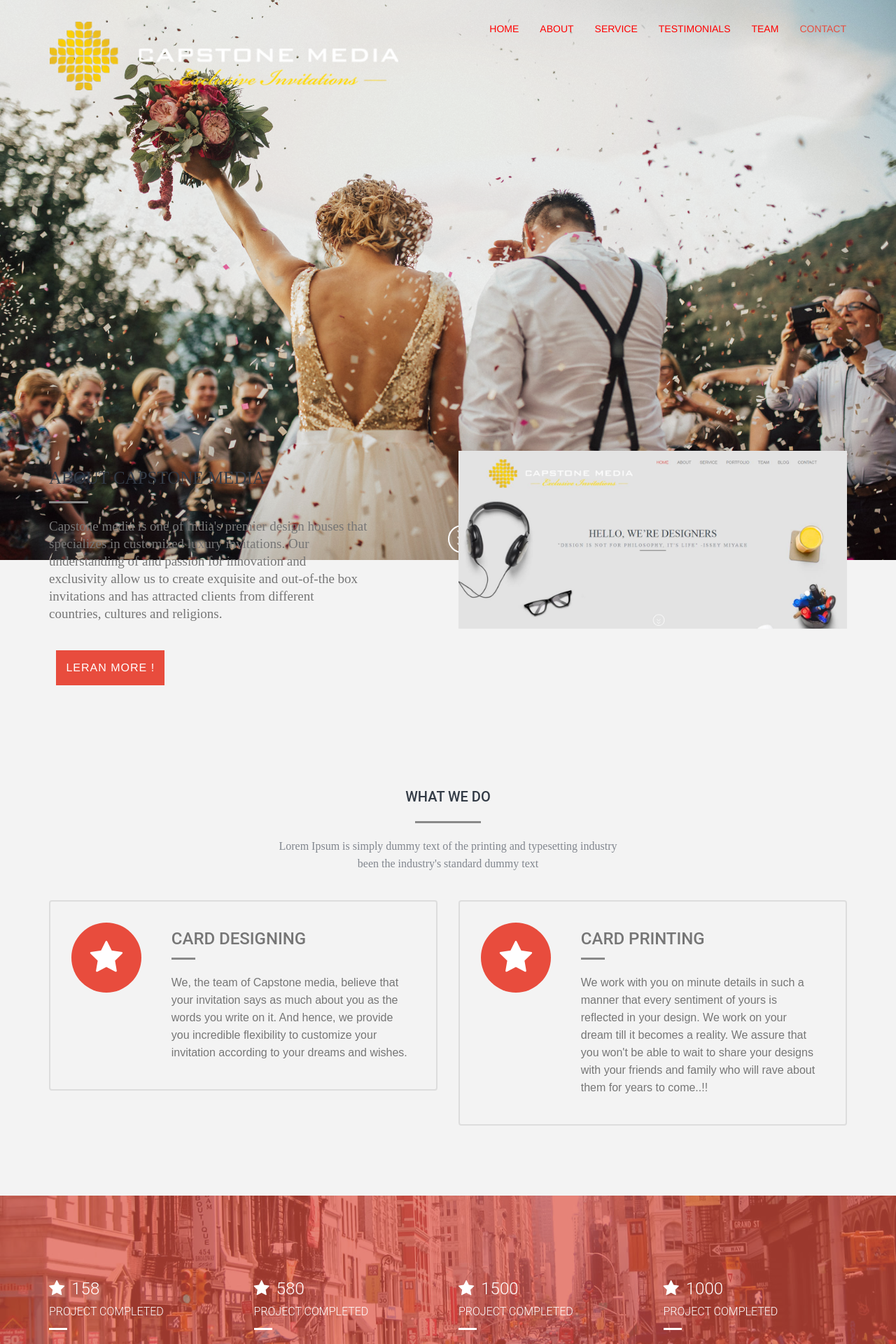
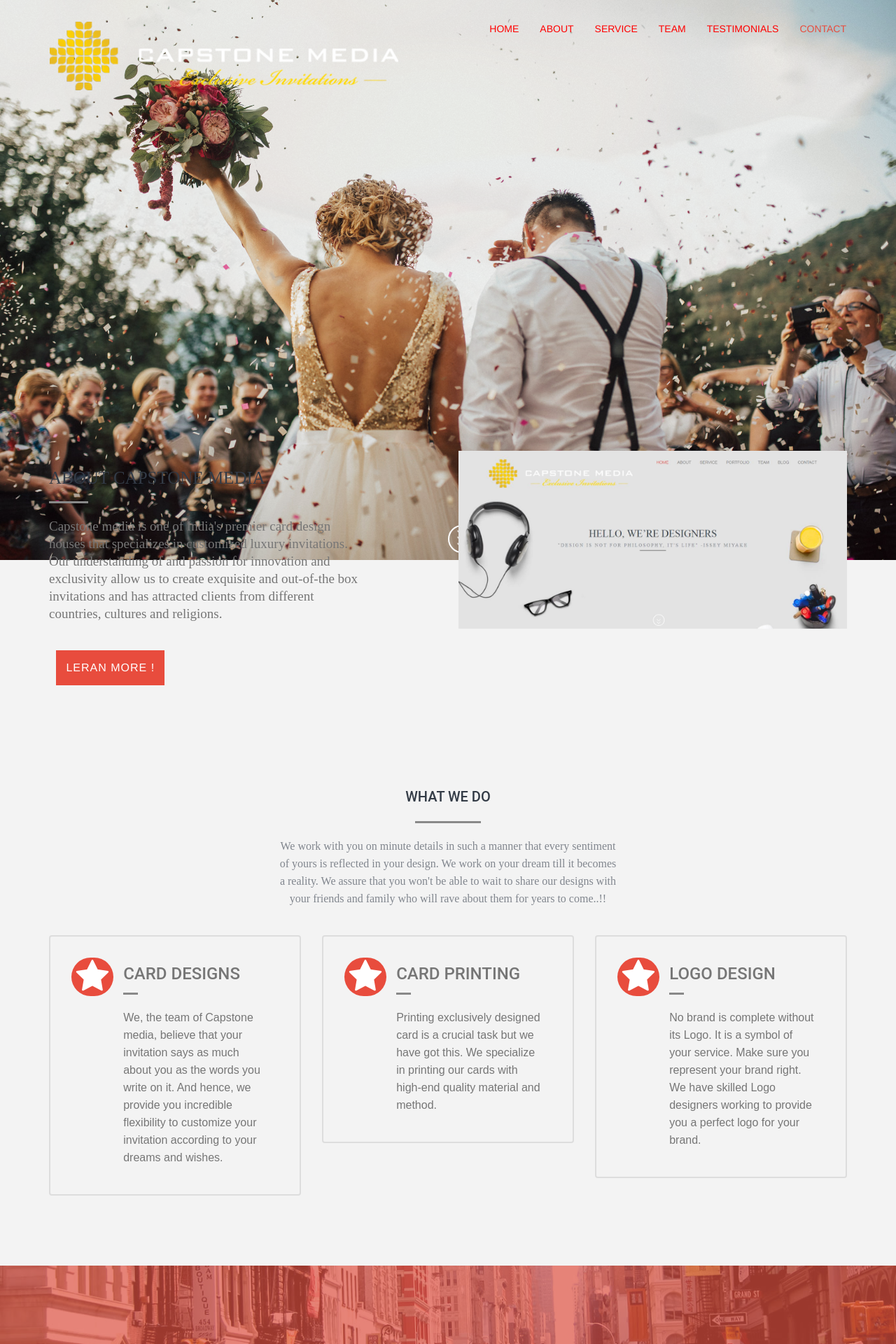
Before and after one commit to PrasannaInamdar/capstonemedia.in, a Flask app: page / in a window 1280 px wide. Shown: the top 1920 px of the page at 70% size. Run offline with Flask 2, Linux system fonts and the light colour scheme; some libraries are stand-ins or nearby versions.

Commit message:
lil changes

```diff
--- a/static/css/style.css
+++ b/static/css/style.css
@@ -456,22 +456,22 @@ a:hover{
 }
 
 .single_left_icon{
-    width: 25%;
+    width: 20%;
     float: left;
     display: inline-block;
-    margin-right: 20px;
+    margin-right: 15px;
 	transition:.6s;
 }
 .single_left_icon i{
 	color: #fff;
     font-size: 50px;
     background: #e84c3d;
-    padding: 20px;
-    border-radius: 50px;
-    width: 100px;
-    height: 100px;
+    padding: 5px;
+    border-radius: 45px;
+    width: 60px;
+    height: 55px;
     text-align: center;
-    line-height: 62px;
+    line-height: 45px;
 
 }
 .single_right_text{
--- a/templates/index.html
+++ b/templates/index.html
@@ -286,9 +286,8 @@ function growShrinkLogo() {
 							<li class="active"><a href="#home">Home</a></li>
 							<li><a href="#abouts">ABOUT</a></li>
 							<li><a href="#service">Service</a></li>
+							<li><a href="#team">Team</a></li>
 							<li><a href="#testimonial">Testimonials</a></li>
-							<li><a href="#team">Team</a></li>
-
 							<li><a href="#contact">Contact</a></li>
 
 						  </ul>
@@ -358,7 +357,7 @@ function growShrinkLogo() {
 						<div class="single_abouts wow fadeInLeft" data-wow-duration="1s">
 							<h2>ABOUT CAPSTONE MEDIA</h2>
 							<div class="separetor2"></div>
-							<p>Capstone media is one of India's premier design houses that specializes in customized luxury invitations. Our understanding of and passion for innovation and exclusivity allow us to create exquisite and out-of-the box invitations and has attracted clients from different countries, cultures and religions.</p>
+							<p>Capstone media is one of India's premier card design houses that specializes in customized luxury invitations. Our understanding of and passion for innovation and exclusivity allow us to create exquisite and out-of-the box invitations and has attracted clients from different countries, cultures and religions.</p>
 
 							<a href="" class="btn pink-btn">LERAN MORE !</a>
 						</div>
@@ -383,25 +382,25 @@ function growShrinkLogo() {
 				<div class="head_title text-center wow fadeIn" data-wow-duration="1.5s">
 					<h2>WHAT WE DO</h2>
 					<div class="separetor"></div>
-					<p>Lorem Ipsum is simply dummy text of the printing and typesetting industry been the industry's standard dummy text </p>
+					<p>We work with you on minute details in such a manner that every sentiment of yours is reflected in your design. We work on your dream till it becomes a reality. We assure that you won't be able to wait to share our designs with your friends and family who will rave about them for years to come..!!</p>
 				</div>
 				<div class="wedo_content_area">
 
-					<div class="col-md-6 col-sm-6 col-xs-12">
+					<div class="col-md-4 col-sm-4 col-xs-12">
 						<div class="single_wedo wow fadeIn" data-wow-duration="1s">
 							<div class="single_left_icon">
 								<a href=""><i class="fa fa-star"></i></a>
 							</div>
 
 							<div class="single_right_text">
-								<h4>Card Designing</h4>
+								<h4>Card Designs</h4>
 								<div class="separetor2"></div>
 								<p>We, the team of Capstone media, believe that your invitation says as much about you as the words you write on it. And hence, we provide you incredible flexibility to customize your invitation according to your dreams and wishes.</p>
 							</div>
 						</div>
 					</div>
 
-					<div class="col-md-6 col-sm-6 col-xs-12">
+					<div class="col-md-4 col-sm-4 col-xs-12">
 						<div class="single_wedo wow fadeIn" data-wow-duration="1s">
 							<div class="single_left_icon">
 								<a href=""><i class="fa fa-star"></i></a>
@@ -410,7 +409,21 @@ function growShrinkLogo() {
 							<div class="single_right_text">
 								<h4>Card Printing</h4>
 								<div class="separetor2"></div>
-								<p> We work with you on minute details in such a manner that every sentiment of yours is reflected in your design. We work on your dream till it becomes a reality. We assure that you won't be able to wait to share your designs with your friends and family who will rave about them for years to come..!!</p>
+								<p>Printing exclusively designed card is a crucial task but we have got this. We specialize in printing our cards with high-end quality material and method.</p>
+							</div>
+						</div>
+					</div>
+
+					<div class="col-md-4 col-sm-4 col-xs-12">
+						<div class="single_wedo wow fadeIn" data-wow-duration="1s">
+							<div class="single_left_icon">
+								<a href=""><i class="fa fa-star"></i></a>
+							</div>
+
+							<div class="single_right_text">
+								<h4>Logo Design</h4>
+								<div class="separetor2"></div>
+								<p> No brand is complete without its Logo. It is a symbol of your service. Make sure you represent your brand right. We have skilled Logo designers working to provide you a perfect logo for your brand.</p>
 							</div>
 						</div>
 					</div>
@@ -436,21 +449,21 @@ function growShrinkLogo() {
 						<div class="col-md-3 col-sm-6 col-xs-12">
 							<div class="sinle_counter wow fadeIn" data-wow-duration="1.8s">
 								<h4><i class="fa fa-star"></i><span class="static-counter">580</span></h4>
-								<p>PROJECT COMPLETED</p>
+								<p>Current Projects</p>
 								<div class="separetorwhite"></div>
 							</div>
 						</div>
 						<div class="col-md-3 col-sm-6 col-xs-12">
 							<div class="sinle_counter wow fadeIn" data-wow-duration="2.2s">
 								<h4><i class="fa fa-star"></i><span class="static-counter">1500</span></h4>
-								<p>PROJECT COMPLETED</p>
+								<p>Cards Distributed</p>
 								<div class="separetorwhite"></div>
 							</div>
 						</div>
 						<div class="col-md-3 col-sm-6 col-xs-12">
 							<div class="sinle_counter wow fadeIn" data-wow-duration="2.8s">
 								<h4><i class="fa fa-star"></i><span class="static-counter">1000</span></h4>
-								<p>PROJECT COMPLETED</p>
+								<p>Logo Designed</p>
 								<div class="separetorwhite"></div>
 							</div>
 						</div>
@@ -467,26 +480,26 @@ function growShrinkLogo() {
 				<div class="head_title text-center wow fadeIn" data-wow-duration="1.5s">
 					<h2>THREE SIMPLE STEPS</h2>
 					<div class="separetor"></div>
-					<p>Some text here</p>
+					<p>This How We Do It!</p>
 				</div>
 				<div class="main_steps_content text-center">
 					<div class="col-md-4">
 						<div class="single_steps wow fadeIn" data-wow-duration="1s">
-							<a href=""><i class="fa fa-mobile"></i></a>
+							<a href=""><i class="fa fa-pencil-square-o"></i></a>
 							<h4>Design</h4>
 							<p>We work with you to design the best card for your event according to your requirements. </p>
 						</div>
 					</div>
 					<div class="col-md-4">
 						<div class="single_steps wow fadeIn" data-wow-duration="1.8s">
-							<a href=""><i class="fa fa-bar-chart"></i></a>
+							<a href=""><i class="fa fa-cogs"></i></a>
 							<h4>Develop</h4>
 							<p>We develop our own premium designs and you select the one you like.</p>
 						</div>
 					</div>
 					<div class="col-md-4">
 						<div class="single_steps wow fadeIn" data-wow-duration="2.8s">
-							<a href=""><i class="fa fa-bar-chart"></i></a>
+							<a href=""><i class="fa fa-gift"></i></a>
 							<h4>Print !</h4>
 							<p>Seat back and Relax, We print cards for you and deliver on time!</p>
 						</div>
```
